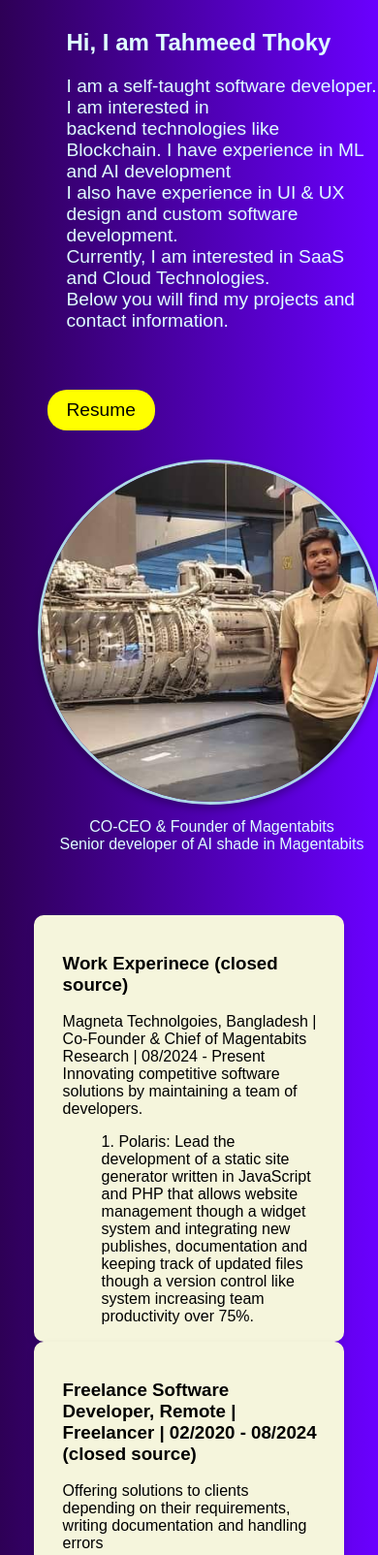
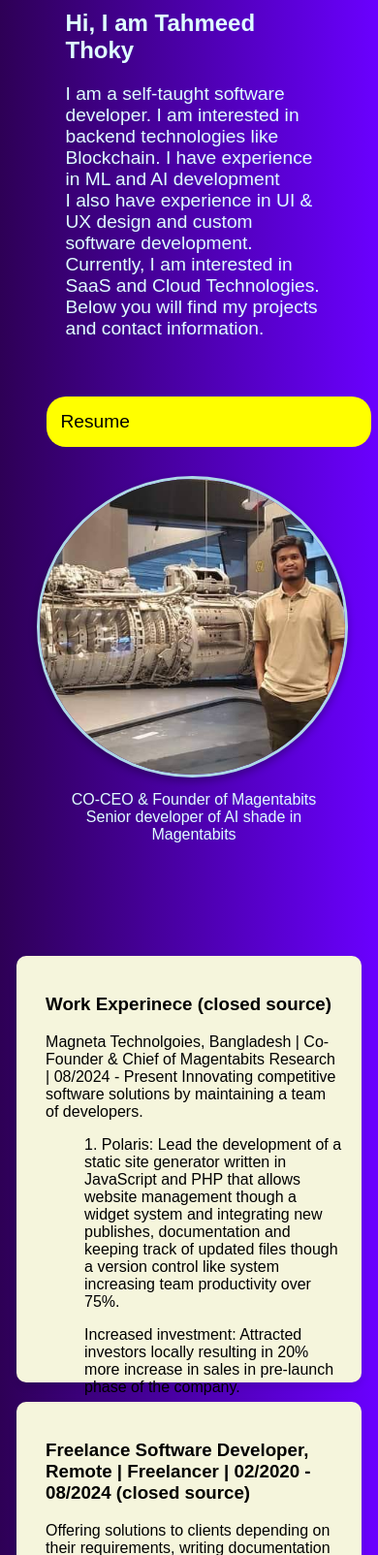
Before and after one commit to tahmeedtoqi/portfolio, a plain HTML site: page index.html in a window 390 px wide. Shown: the top 1604 px of the page at 97% size. Drawn offline with Linux system fonts and the light colour scheme.

Commit message:
Add files via upload

```diff
--- a/index.css
+++ b/index.css
@@ -209,33 +209,62 @@ html, body {
 }
 
 /* Responsive design for smaller screens */
+/* Responsive design for smaller screens */
 @media (max-width: 600px) {
     .background {
-        height: 100vh;
+        height: auto; /* Adjusted to allow flexible height */
         padding-left: 20px;
+        padding-right: 20px; /* Add some padding on the right */
     }
 
     .content {
         grid-template-columns: 1fr; /* Make it a single column on smaller screens */
-        gap: 10px;
+        gap: 10px; /* Reduced gap between items */
     }
 
     .heading, .description {
-        margin-left: 20px;
+        margin-left: 20px; /* Adjusted margin for better alignment */
+        margin-right: 20px; /* Added margin for right alignment */
     }
 
     .image-container {
         margin-top: 20px;
         margin-right: 0;
+        width: 100%; /* Allow the image container to take full width */
+        height: auto; /* Allow height to adjust based on image */
     }
 
     /* Stack the cards vertically on smaller screens */
     .card-container {
-        flex-direction: column;
-        align-items: center;
+        flex-direction: column; /* Stack cards vertically */
+        align-items: center; /* Center the cards */
     }
 
     .card, .card1 {
-        width: 80%; /* Cards take up more width on smaller screens */
+        width: 90%; /* Cards take up more width on smaller screens */
+        margin-bottom: 20px; /* Space between stacked cards */
+    }
+
+    .social a {
+        margin: 0 10px; /* Reduced margin for social links */
+        font-size: 1rem; /* Adjust font size for better visibility */
+    }
+
+    .footer {
+        padding: 20px 10px; /* Reduced padding for footer */
+        margin-top: 20px; /* Adjusted margin for footer */
+    }
+
+    .button {
+        width: 100%; /* Make button full-width */
+        padding: 15px; /* Increased padding for easier tapping */
+    }
+
+    .motivation {
+        width: 90%; /* Allow motivation section to take more width */
+    }
+
+    .achievement-list {
+        padding: 10px; /* Reduced padding for achievement list */
     }
 }
```
